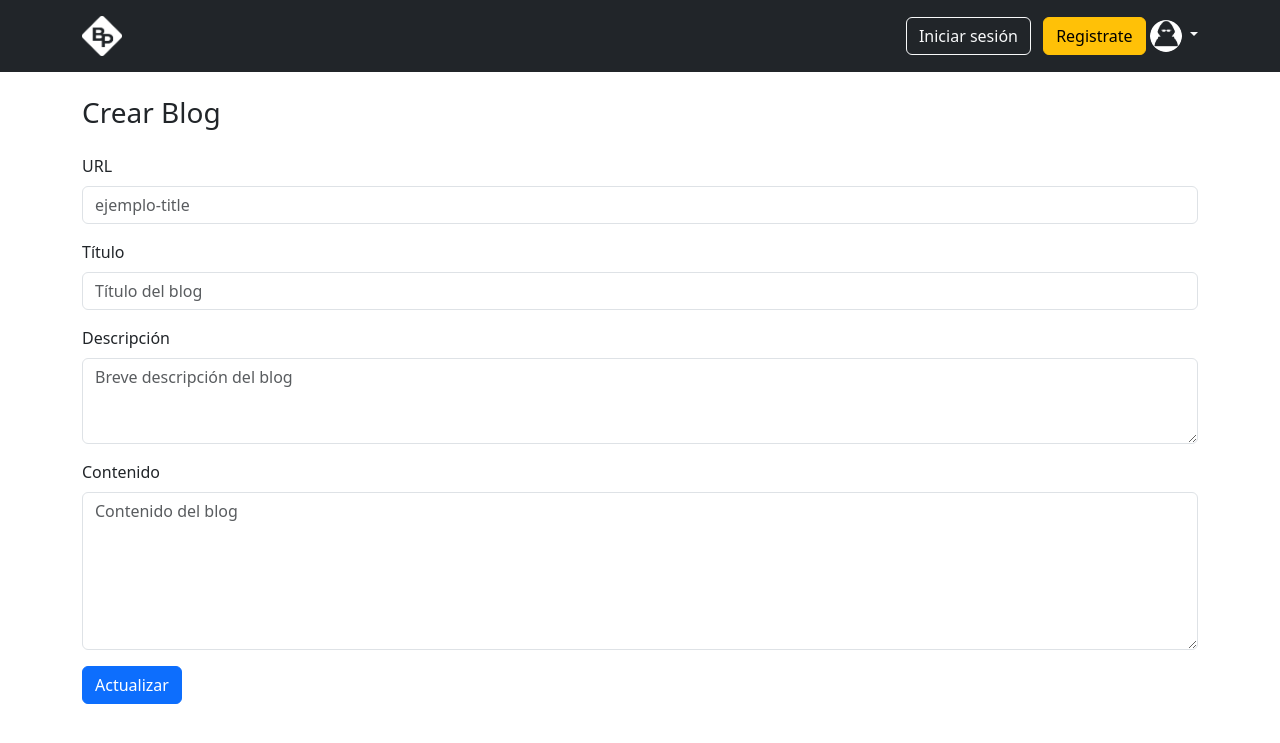
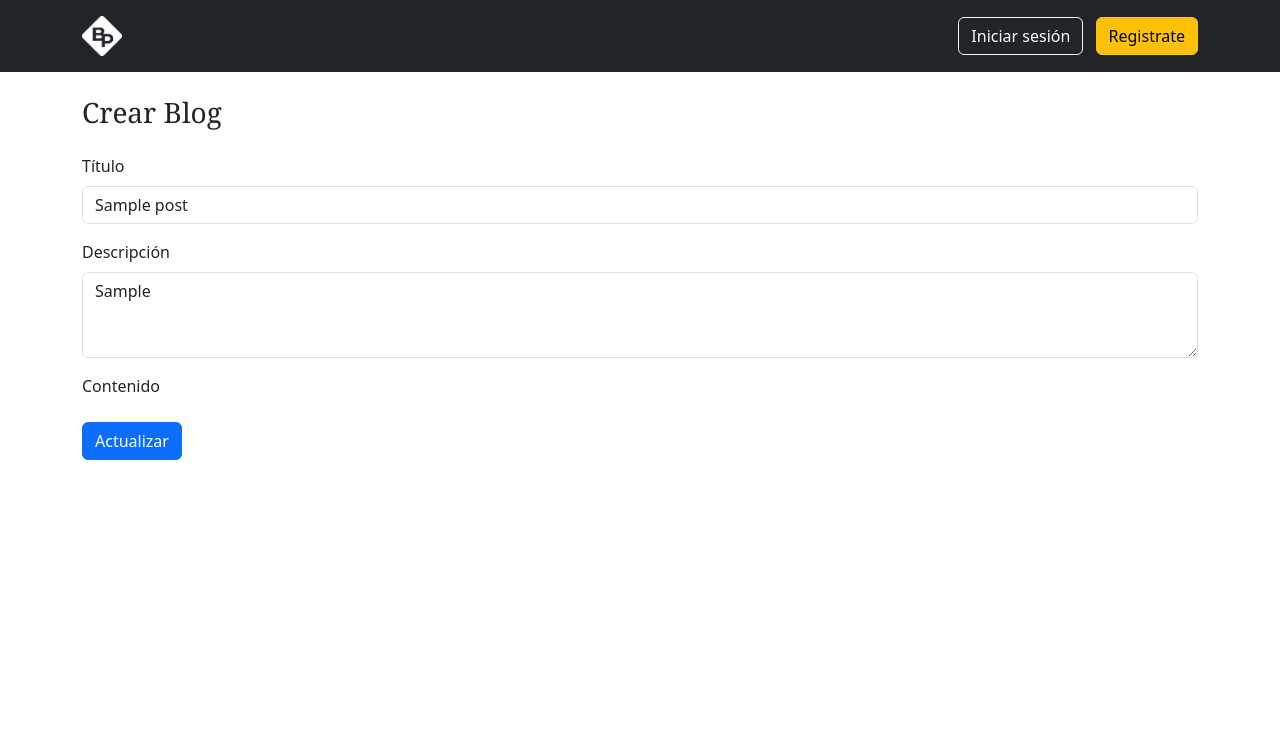
Before and after one commit to ggaytan27/sw-blog-pots-app-flask, a Flask app: template blogr/templates/admin/update.html in a window 1280 px wide. Shown: the top 743 px of the page. Run offline with Flask 3, Linux system fonts and the light colour scheme; the template is opened without the code that fills it: values that come from a table or form of the project are taken from there, others are empty; tables that the repository leaves empty hold one stand-in row (values such as "Sample post"); some libraries are stand-ins or nearby versions.

Commit message:
Terminando seccion de guardar y eliminar, continuar con visualizacion de posts

```diff
--- a/blogr/templates/admin/update.html
+++ b/blogr/templates/admin/update.html
@@ -1,61 +1,6 @@
-<head>
-    <meta charset="UTF-8">
-    <meta http-equiv="X-UA-Compatible" content="IE=edge">
-    <meta name="viewport" content="width=device-width, initial-scale=1.0">
-    <title>BlogPosts - Iniciar sesón</title>
+{% extends 'base.html' %}
 
-    <!-- Estilos de bootstrap y de app -->
-    <link rel="stylesheet" href="../css/bootstrap.min.css">
-
-</head>
-
-<body>
-
-    <header class="p-3 text-bg-dark">
-        <div class="container">
-            <div class="d-flex align-items-center justify-content-between">
-                <a href="../index.html" class="d-flex align-items-center mb-2 mb-lg-0 text-white text-decoration-none">
-                    <img src="../img/bp-light.png" alt="blog posts" width="40">
-                </a>
-
-                <div class="text-end">
-                    <a href="login.html" class="btn btn-outline-light me-2">Iniciar sesión</a>
-                    <a href="register.html" class="btn btn-warning">Registrate</a>
-
-                    <a href="#" class="link-light text-decoration-none dropdown-toggle" data-bs-toggle="dropdown">
-                        <img src="../img/user-light.png" alt="mdo" width="32" height="32" class="rounded-circle">
-                    </a>
-                    <ul class="dropdown-menu text-small">
-                        <li>
-                        <li><a class="dropdown-item d-flex align-items-center gap-2 py-2" href="create.html">
-                                <span class="d-inline-block bg-success rounded-circle p-1"></span>
-                                Crear Blog
-                            </a>
-                        </li>
-                        </li>
-                        <li><a class="dropdown-item d-flex align-items-center gap-2 py-2" href="posts.html">
-                                <span class="d-inline-block bg-primary rounded-circle p-1"></span>
-                                Mis Blogs
-                            </a>
-                        </li>
-                        <li><a class="dropdown-item d-flex align-items-center gap-2 py-2" href="../auth/profile.html">
-                                <span class="d-inline-block bg-info rounded-circle p-1"></span>
-                                Perfil
-                            </a>
-                        </li>
-                        <li>
-                            <hr class="dropdown-divider">
-                        </li>
-                        <li><a class="dropdown-item d-flex align-items-center gap-2 py-2" href="#">
-                                <span class="d-inline-block bg-danger rounded-circle p-1"></span>
-                                Cerrar sesión
-                            </a>
-                        </li>
-                    </ul>
-                </div>
-            </div>
-        </div>
-    </header>
+{% block content %}
 
     <section>
         <div class="container">
@@ -63,24 +8,19 @@
                 <h1 class="h3">Crear Blog</h1>
             </div>
             <div class="body">
-                <form>
+                <form method="post">
                     <div class="mb-3">
-                        <label for="url" class="form-label">URL</label>
-                        <input type="text" class="form-control" id="url" placeholder="ejemplo-title">
+                        <label for="title" class="form-label">Título</label>
+                        <input type="text" class="form-control" id="title" name="title" value="{{post.title}}" placeholder="Título del blog">
                     </div>
                     <div class="mb-3">
-                        <label for="titleInput" class="form-label">Título</label>
-                        <input type="text" class="form-control" id="titleInput" placeholder="Título del blog">
+                        <label for="info" class="form-label">Descripción</label>
+                        <textarea class="form-control" name="info" id="descInput" rows="3"
+                            placeholder="Breve descripción del blog">{{post.info}}</textarea>
                     </div>
                     <div class="mb-3">
-                        <label for="descInput" class="form-label">Descripción</label>
-                        <textarea class="form-control" id="descInput" rows="3"
-                            placeholder="Breve descripción del blog"></textarea>
-                    </div>
-                    <div class="mb-3">
-                        <label for="contentInput" class="form-label">Contenido</label>
-                        <textarea class="form-control" id="contentInput" rows="6"
-                            placeholder="Contenido del blog"></textarea>
+                        <label for="ckeditor" class="form-label">Contenido</label>
+                            {{ ckeditor.create(value=post.content) }}
                     </div>
                     <button type="submit" class="btn btn-primary">Actualizar</button>
                 </form>
@@ -88,7 +28,4 @@
         </div>
     </section>
 
-    <script src="../js/bootstrap.bundle.min.js"></script>
-</body>
-
-</html>
+{% endblock %}
--- a/blogr/templates/base.html
+++ b/blogr/templates/base.html
@@ -97,6 +97,7 @@
 
 
     <script src="{{ url_for('static', filename = 'js/bootstrap.bundle.min.js')}}"></script>
+    {{ ckeditor.load() }}
 </body>
 
 </html>
```
Also changed, not shown: blogr/posts.py (+51 -5 lines), blogr/templates/admin/create.html (+13 -71 lines), blogr/templates/admin/posts.html (+7 -4 lines).
